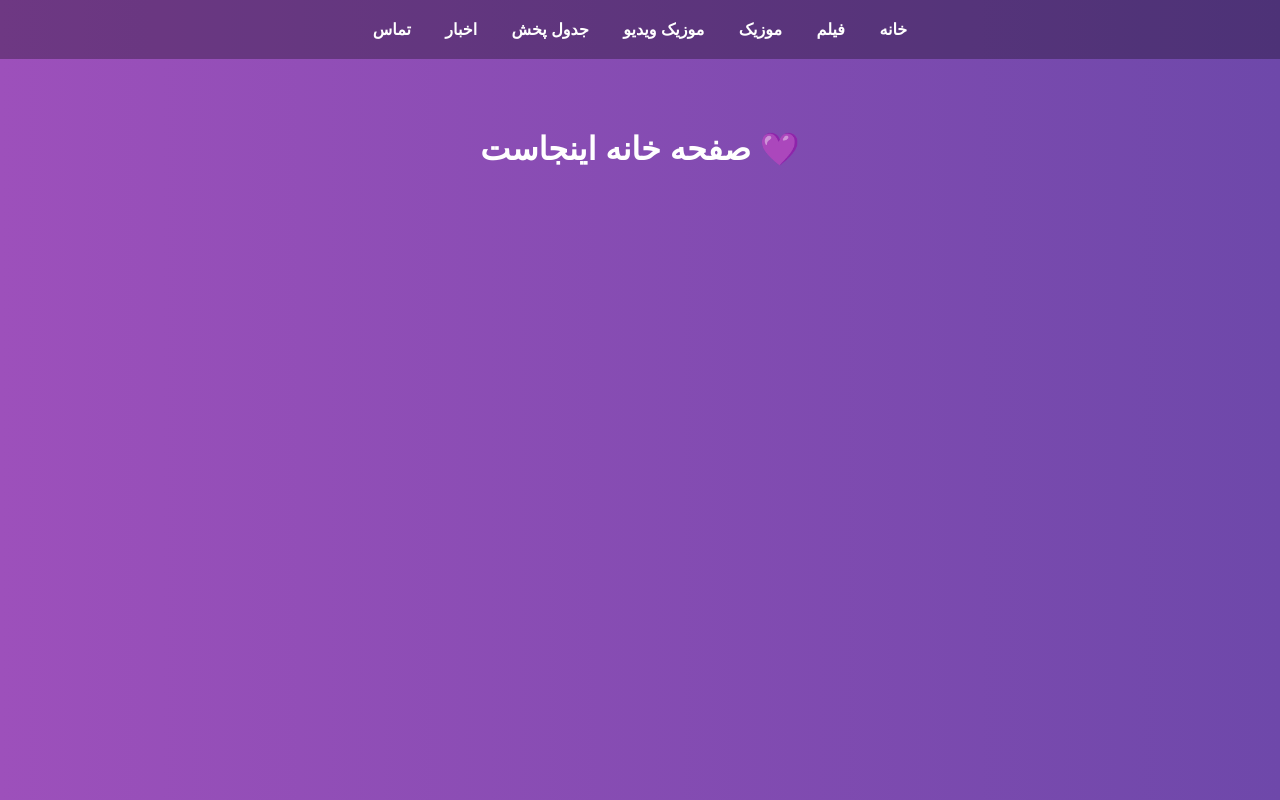
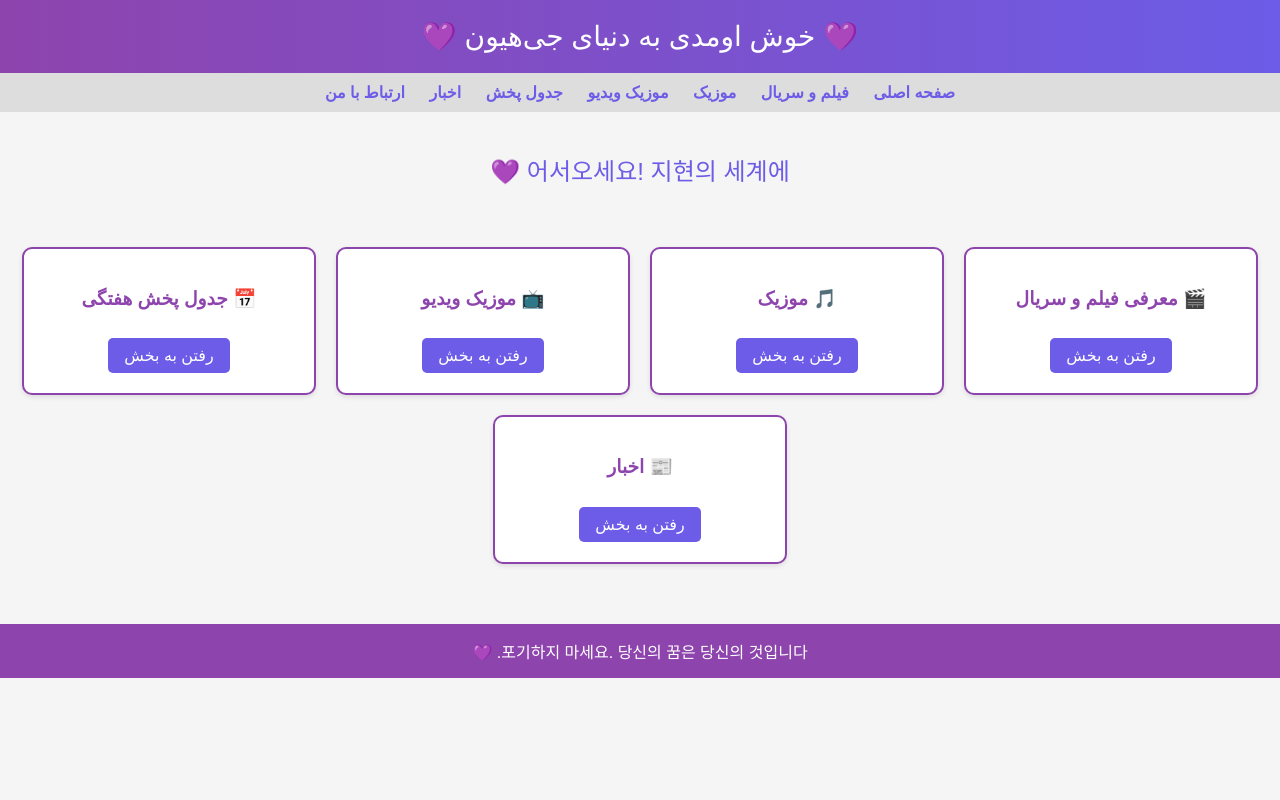
Before and after one commit to jihyunroom/jihyunroom.github.io, a plain HTML site: page index.html in a window 1280 px wide. Drawn offline with Linux system fonts and the light colour scheme.

Commit message:
Add files via upload

```diff
--- a/index.html
+++ b/index.html
@@ -2,46 +2,128 @@
 <html lang="fa">
 <head>
   <meta charset="UTF-8">
-    <title>خانه - Jihyun Room</title>
+  <title>Jihyun Room</title>
+  <meta name="viewport" content="width=device-width, initial-scale=1.0">
   <style>
     body {
-            background: linear-gradient(to right, #9D50BB, #6E48AA);
+      margin: 0;
+      font-family: "Vazirmatn", sans-serif;
+      background: #f5f5f5;
+      direction: rtl;
+    }
+
+    header {
+      background: linear-gradient(to right, #8e44ad, #6c5ce7);
       color: white;
-            font-family: sans-serif;
-            margin: 0;
-            padding: 0;
+      padding: 20px;
+      text-align: center;
+      font-size: 28px;
+    }
+
+    nav {
+      background-color: #ddd;
+      padding: 10px;
       text-align: center;
     }
-        nav {
-            background-color: rgba(0, 0, 0, 0.3);
+
+    nav a {
+      margin: 10px;
+      text-decoration: none;
+      color: #6c5ce7;
+      font-weight: bold;
+    }
+
+    .welcome {
+      text-align: center;
+      padding: 40px 20px;
+      font-size: 24px;
+      color: #6c5ce7;
+    }
+
+    .sections {
+      display: flex;
+      flex-wrap: wrap;
+      justify-content: center;
+      gap: 20px;
       padding: 20px;
     }
-        nav a {
+
+    .card {
+      background: white;
+      border: 2px solid #8e44ad;
+      border-radius: 10px;
+      padding: 20px;
+      width: 250px;
+      text-align: center;
+      box-shadow: 0 2px 5px rgba(0,0,0,0.1);
+    }
+
+    .card h3 {
+      color: #8e44ad;
+    }
+
+    .card a {
+      display: inline-block;
+      margin-top: 10px;
+      padding: 8px 16px;
+      background-color: #6c5ce7;
       color: white;
+      border-radius: 5px;
       text-decoration: none;
-            margin: 0 15px;
-            font-weight: bold;
     }
-        nav a:hover {
-            text-decoration: underline;
-        }
-        main {
-            padding: 50px;
+
+    footer {
+      margin-top: 40px;
+      background: #8e44ad;
+      color: white;
+      text-align: center;
+      padding: 15px;
+      font-size: 16px;
     }
   </style>
 </head>
 <body>
+
+  <header>💜 خوش اومدی به دنیای جی‌هیون 💜</header>
+
   <nav>
-        <a href="index.html">خانه</a>
-        <a href="film.html">فیلم</a>
+    <a href="index.html">صفحه اصلی</a>
+    <a href="movies.html">فیلم و سریال</a>
     <a href="music.html">موزیک</a>
     <a href="mv.html">موزیک ویدیو</a>
     <a href="schedule.html">جدول پخش</a>
     <a href="news.html">اخبار</a>
-        <a href="contact.html">تماس</a>
+    <a href="contact.html">ارتباط با من</a>
   </nav>
-    <main>
-        <h1>صفحه خانه اینجاست 💜</h1>
-    </main>
+
+  <div class="welcome">어서오세요! 지현의 세계에 💜</div>
+
+  <div class="sections">
+    <div class="card">
+      <h3>🎬 معرفی فیلم و سریال</h3>
+      <a href="movies.html">رفتن به بخش</a>
+    </div>
+    <div class="card">
+      <h3>🎵 موزیک</h3>
+      <a href="music.html">رفتن به بخش</a>
+    </div>
+    <div class="card">
+      <h3>📺 موزیک ویدیو</h3>
+      <a href="mv.html">رفتن به بخش</a>
+    </div>
+    <div class="card">
+      <h3>📅 جدول پخش هفتگی</h3>
+      <a href="schedule.html">رفتن به بخش</a>
+    </div>
+    <div class="card">
+      <h3>📰 اخبار</h3>
+      <a href="news.html">رفتن به بخش</a>
+    </div>
+  </div>
+
+  <footer>
+    포기하지 마세요. 당신의 꿈은 당신의 것입니다. 💜
+  </footer>
+
 </body>
 </html>
```
Lines whose indentation alone changed are shown as unchanged.
